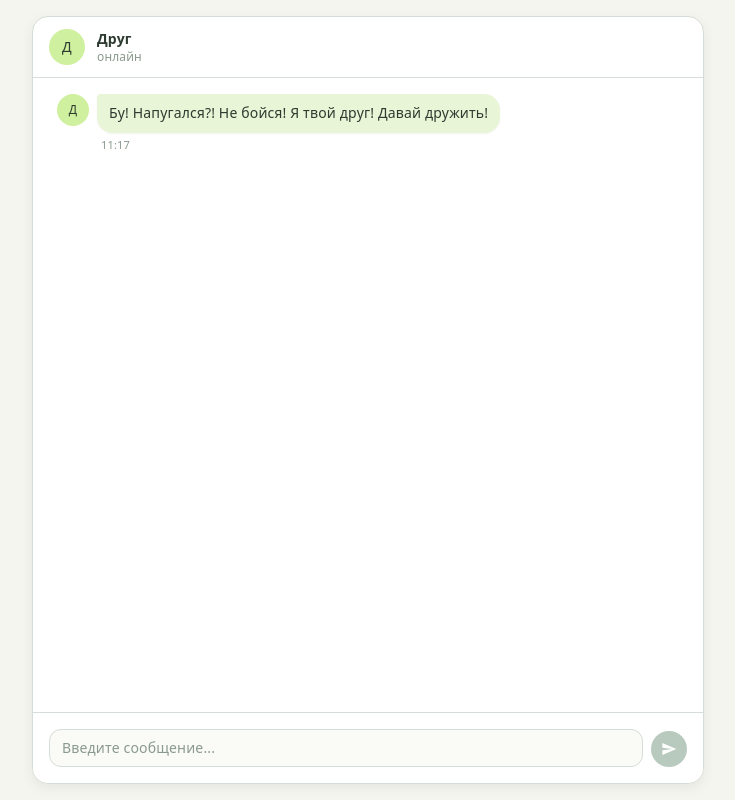
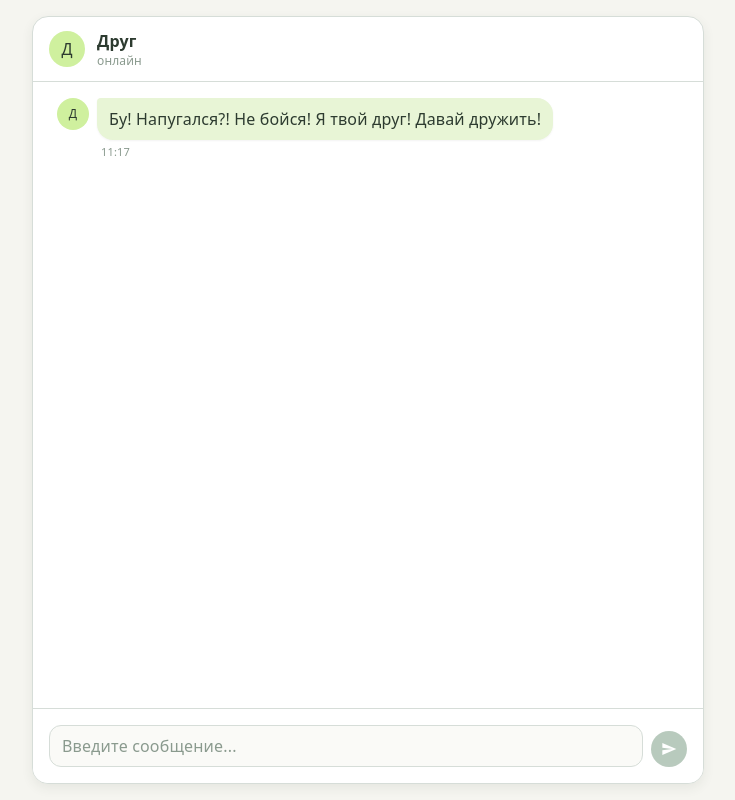
Before and after one commit to MKsenni/chat, a React (Vite) app: page / in a window 1280 px wide. Shown: the whole page, without its empty margins (272-1007 px from the left). Built offline with nearby package versions, Linux system fonts and the light colour scheme.

Commit message:
fix: min style fix, fix font size for ui ios

```diff
--- a/src/components/Chat.tsx
+++ b/src/components/Chat.tsx
@@ -26,12 +26,12 @@ const Chat = memo(function Chat() {
   return (
     <section className="flex h-svh flex-col bg-surface-white sm:mx-auto sm:my-4 sm:h-[calc(100svh-2rem)] sm:max-w-2xl sm:rounded-2xl sm:border sm:border-border sm:shadow-md overflow-auto">
       <header className="flex items-center gap-3 border-b border-border px-4 py-3">
-        <div className="flex h-9 w-9 items-center justify-center rounded-full bg-green-300 text-sm font-medium text-green-900">
+        <div className="flex h-9 w-9 items-center justify-center rounded-full bg-green-300 text-base font-medium text-green-900">
           Д
         </div>
 
         <div>
-          <h1 className="text-sm font-semibold text-text-primary">
+          <h1 className="text-base font-semibold text-text-primary">
             Друг
           </h1>
 
--- a/src/components/ChatInput.tsx
+++ b/src/components/ChatInput.tsx
@@ -47,7 +47,7 @@ const ChatInput = memo(function ChatInput({ onSend }: ChatInputProps) {
         <textarea
           ref={inputRef}
           id="chat-input"
-          className="flex-1 resize-none rounded-xl border border-border bg-surface px-3 py-2 text-base sm:text-sm text-text-primary placeholder:text-text-muted outline-none"
+          className="flex-1 resize-none rounded-xl border border-border bg-surface px-3 py-2 text-base text-text-primary placeholder:text-text-muted outline-none"
           placeholder="Введите сообщение..."
           value={value}
           onChange={handleChange}
--- a/src/components/MessageBubble.tsx
+++ b/src/components/MessageBubble.tsx
@@ -37,7 +37,7 @@ const MessageBubble = memo(function MessageBubble({
       >
         <div
           className={cn(
-            'rounded-2xl px-3 py-2 text-sm leading-relaxed shadow-sm',
+            'rounded-2xl px-3 py-2 text-base leading-relaxed shadow-sm',
             isUser
               ? 'rounded-tr-sm bg-bubble-user text-text-on-dark'
               : 'rounded-tl-sm bg-bubble-bot text-text-primary',
--- a/vite.config.ts
+++ b/vite.config.ts
@@ -6,7 +6,7 @@ import svgr from 'vite-plugin-svgr'
 
 // https://vite.dev/config/
 export default defineConfig({
-  base: '/Chat/',
+  base: '/chat/',
   plugins: [
     react(),
     babel({ presets: [reactCompilerPreset()] }),
```
